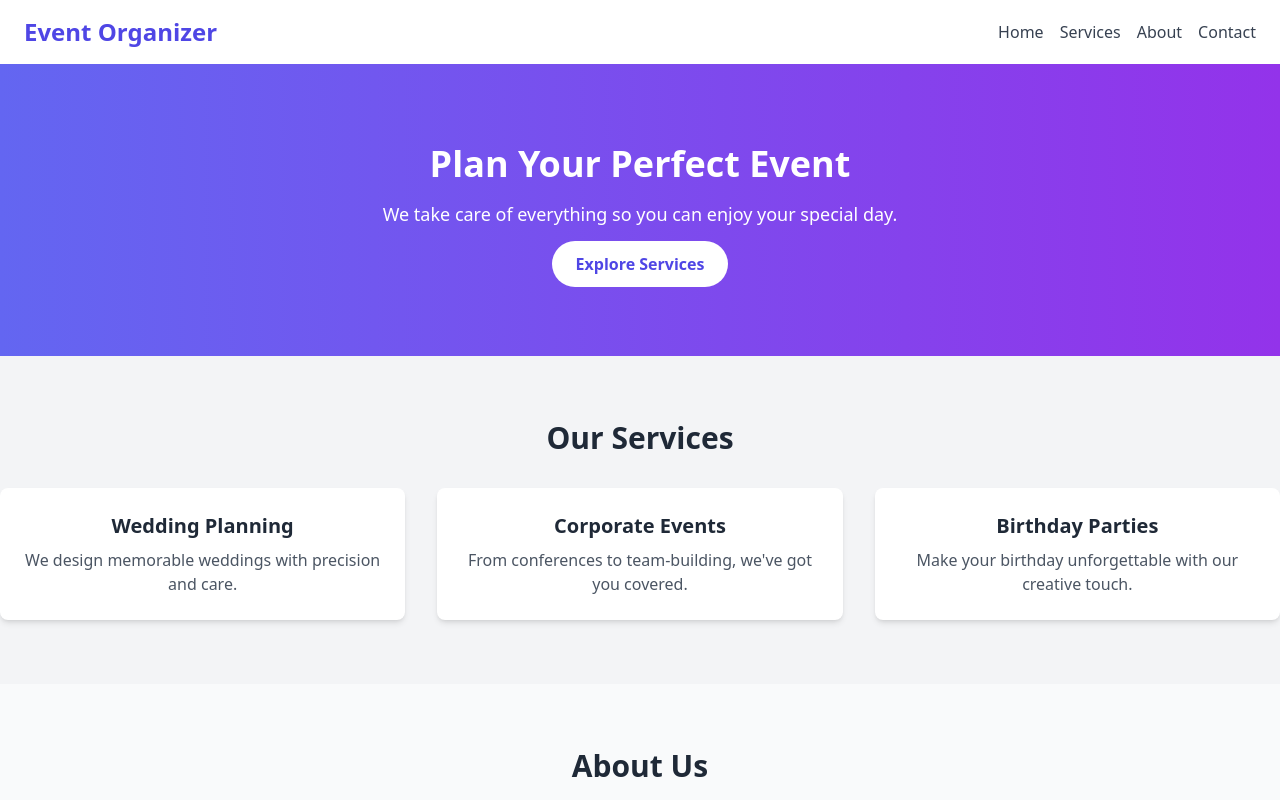
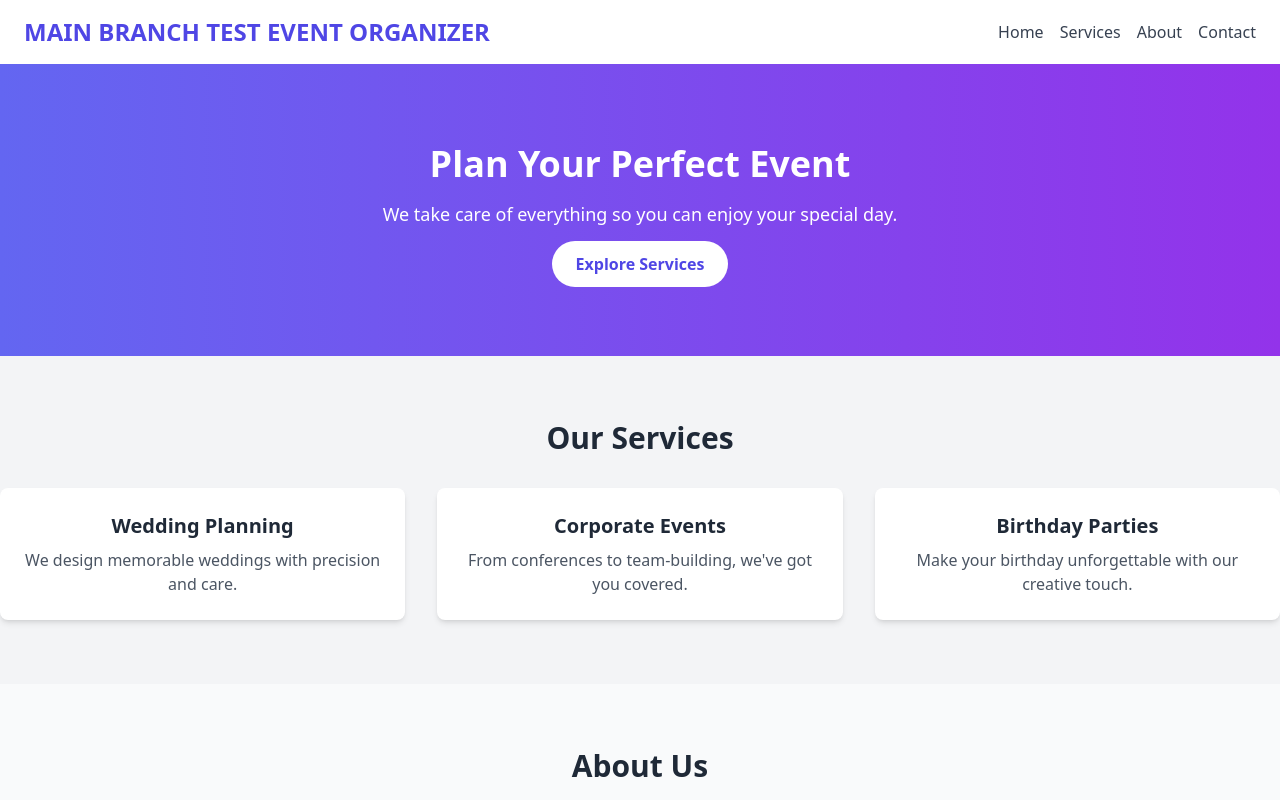
Before and after one commit to NgurahP/Uas-DesainWeb, a plain HTML site: page index.html in a window 1280 px wide. Shown: the top 800 px of the page. Drawn offline with nearby package versions, Linux system fonts and the light colour scheme.

Commit message:
Test Branch Merge to admin

```diff
--- a/index.html
+++ b/index.html
@@ -11,7 +11,7 @@
   <!-- Header Section -->
   <header class="bg-white shadow-md">
     <div class="container mx-auto flex justify-between items-center py-4 px-6">
-      <h1 class="text-2xl font-bold text-indigo-600">Event Organizer</h1>
+      <h1 class="text-2xl font-bold text-indigo-600">MAIN BRANCH TEST EVENT ORGANIZER</h1>
       <nav>
         <ul class="flex space-x-4">
           <li><a href="#" class="text-gray-700 hover:text-indigo-500">Home</a></li>
```
